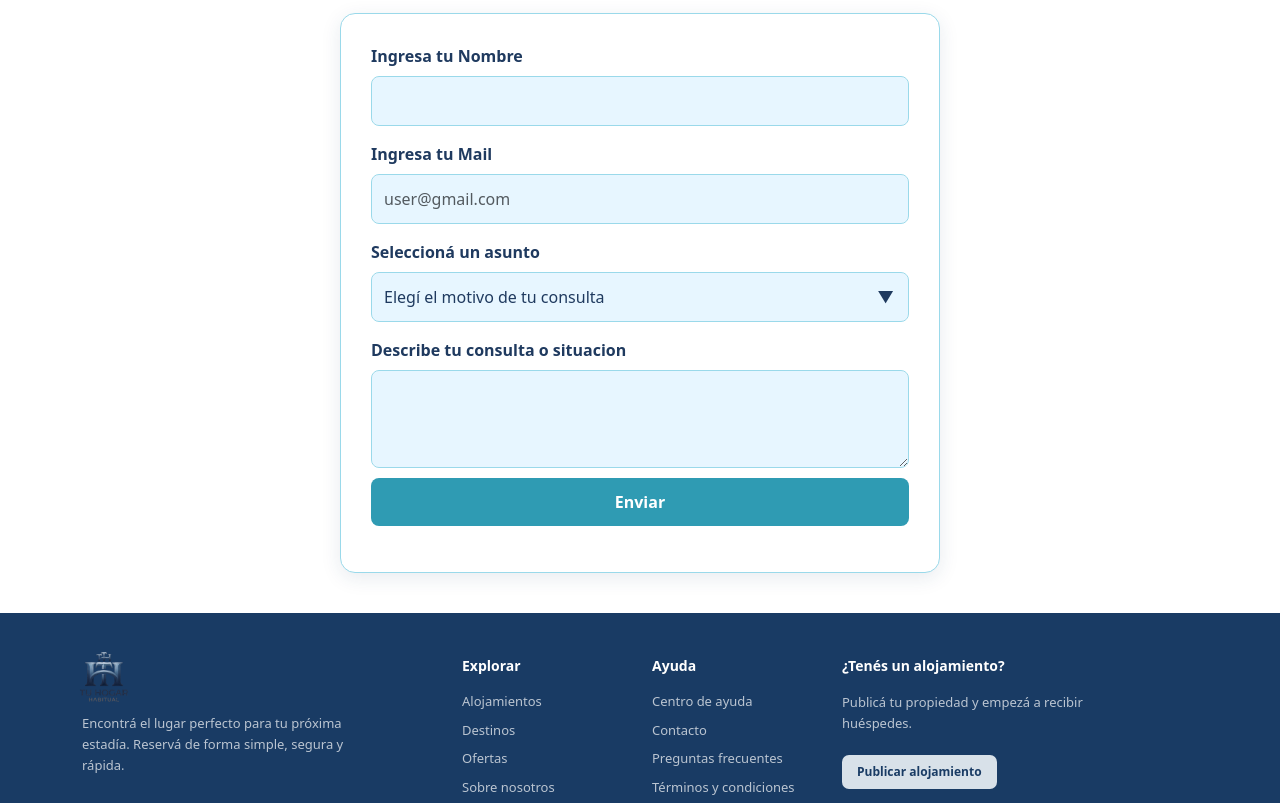
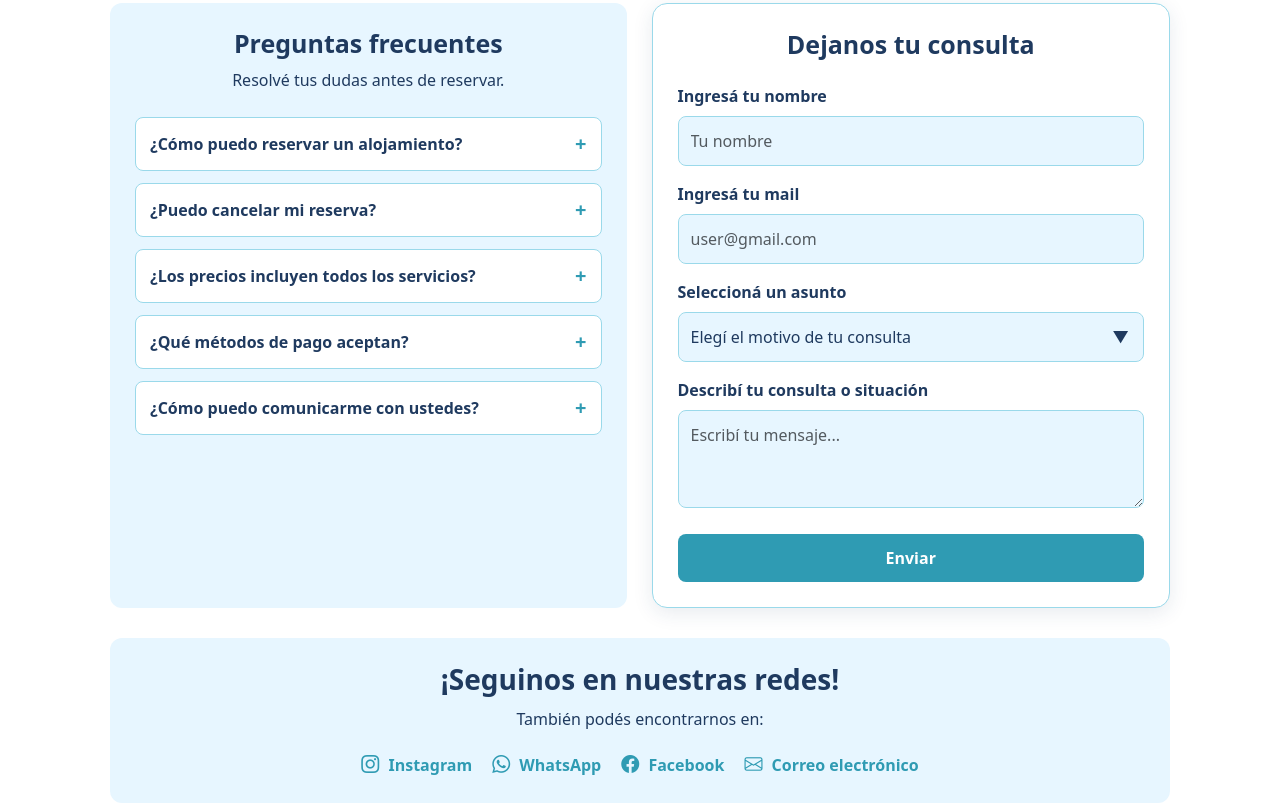
Before and after one commit to nahyuns/thh, an Angular app: page /ayudacontacto in a window 1280 px wide. Shown: the part 220-1023 px from the top of the page. Built offline with nearby package versions, Linux system fonts and the light colour scheme.

Commit message:
Actualize el diseño de ayudacontacto

```diff
--- a/src/app/components/ayudacontacto/ayudacontacto.css
+++ b/src/app/components/ayudacontacto/ayudacontacto.css
@@ -1,10 +1,11 @@
-
+/* Estilos del encabezado de contacto */
 .encabezado-contacto {
     text-align: center;
     margin: 40px auto 30px;
     padding: 0 20px;
 }
 
+/* Título principal */
 .titulo-contacto {
     color: #1F3A5F;
     font-size: 38px;
@@ -12,6 +13,7 @@
     margin-bottom: 15px;
 }
 
+/* Subtítulo del encabezado */
 .subtitulo-contacto {
     color: #2F9BB3;
     font-size: 18px;
@@ -21,53 +23,147 @@
     margin: 0 auto;
 }
 
-@media (max-width: 576px) {
-  .titulo-contacto {
-    font-size: 30px;
+/* Contenedor de las preguntas y el formulario */
+.contacto-contenedor {
+    display: flex;
+    align-items: stretch;
+    gap: 25px;
+    max-width: 1100px;
+    margin: 30px auto;
+    padding: 0 20px;
 }
 
-  .subtitulo-contacto {
-    font-size: 16px;
-  }
+/* Cuadro de preguntas frecuentes */
+.preguntas-frecuentes {
+    flex: 1;
+    min-width: 0;
+    padding: 25px;
+    background-color: #E7F6FF;
+    border-radius: 12px;
+    box-sizing: border-box;
 }
 
+/* Título de preguntas frecuentes */
+.preguntas-frecuentes h2 {
+    text-align: center;
+    color: #1F3A5F;
+    font-weight: bold;
+    font-size: 25px;
+    margin-bottom: 10px;
+}
 
+/* Subtítulo de preguntas frecuentes */
+.subtitulo {
+    text-align: center;
+    color: #1F3A5F;
+    margin-bottom: 25px;
+}
 
+/* Cuadro individual de cada pregunta */
+.pregunta {
+    background-color: #FFFFFF;
+    margin-bottom: 12px;
+    padding: 14px;
+    border-radius: 8px;
+    border: 1px solid #9AD9EA;
+}
 
+/* Texto de las preguntas */
+.pregunta summary {
+    color: #1F3A5F;
+    font-weight: bold;
+    cursor: pointer;
+    list-style: none;
+    position: relative;
+    padding-right: 25px;
+    line-height: 1.5;
+}
+
+/* Oculta la flecha predeterminada del navegador */
+.pregunta summary::-webkit-details-marker {
+    display: none;
+}
+
+/* Símbolo + al lado de cada pregunta */
+.pregunta summary::after {
+    content: "+";
+    position: absolute;
+    right: 0;
+    top: -3px;
+    font-size: 20px;
+    color: #2F9BB3;
+}
+
+/* Cambia el + por - cuando se abre una pregunta */
+.pregunta[open] summary::after {
+    content: "-";
+}
+
+/* Respuestas de las preguntas */
+.pregunta p {
+    color: #1F3A5F;
+    margin-top: 12px;
+    margin-bottom: 5px;
+    line-height: 1.6;
+    font-size: 14px;
+}
+
+/* Efecto al pasar el cursor por una pregunta */
+.pregunta summary:hover {
+    color: #2F9BB3;
+}
+
+/* Cuadro del formulario */
 .formulario-thh {
+    flex: 1;
+    min-width: 0;
+    margin: 0;
+    padding: 25px;
     background-color: #FFFFFF;
-  max-width: 600px;
-  margin: 40px auto;
-  padding: 30px;
     border: 1px solid #9AD9EA;
     border-radius: 15px;
     box-shadow: 0 5px 20px rgba(31, 58, 95, 0.10);
+    box-sizing: border-box;
 }
 
+/* Título del formulario */
+.titulo-formulario {
+    color: #1F3A5F;
+    font-size: 25px;
+    font-weight: bold;
+    text-align: center;
+    margin-bottom: 25px;
+}
+
+/* Etiquetas de los campos del formulario */
 .formulario-thh .form-label {
     color: #1F3A5F;
     font-weight: 600;
     margin-bottom: 8px;
 }
 
+/* Campos de texto del formulario */
 .formulario-thh .form-control {
+    width: 100%;
     background-color: #E7F6FF;
     border: 1px solid #9AD9EA;
     border-radius: 8px;
     padding: 12px;
+    box-sizing: border-box;
 }
 
+/* Efecto al seleccionar un campo */
 .formulario-thh .form-control:focus {
     border-color: #2F9BB3;
     box-shadow: 0 0 0 3px rgba(47, 155, 179, 0.2);
 }
 
-
-
+/* Contenedor del selector de asuntos */
 .selector-contenedor {
     position: relative;
 }
 
+/* Estilos del selector */
 .selector-asunto {
     width: 100%;
     padding: 13px 45px 13px 12px;
@@ -76,12 +172,11 @@
     border-radius: 8px;
     color: #1F3A5F;
     cursor: pointer;
-
-
     appearance: none;
     -webkit-appearance: none;
 }
 
+/* Flecha del selector */
 .flecha-selector {
     position: absolute;
     right: 15px;
@@ -93,15 +188,13 @@
     pointer-events: none;
 }
 
+/* Efecto al seleccionar el asunto */
 .selector-contenedor:focus-within .selector-asunto {
     border-color: #1F3A5F;
     box-shadow: 0 0 0 3px rgba(47, 155, 179, 0.2);
 }
 
-
-
-
-
+/* Botón para enviar el formulario */
 #boton {
     background-color: #2F9BB3;
     color: #FFFFFF;
@@ -115,14 +208,113 @@
     transition: 0.3s;
 }
 
+/* Efecto al pasar el cursor por el botón */
 #boton:hover {
     background-color: #1F3A5F;
 }
 
+/* Sección de redes sociales debajo de las columnas */
+.redes-sociales {
+    max-width: 1060px;
+    margin: 30px auto 40px;
+    padding: 25px;
+    text-align: center;
+    background-color: #E7F6FF;
+    border-radius: 12px;
+    box-sizing: border-box;
+}
 
-@media (max-width: 576px) {
+/* Título de redes sociales */
+.redes-sociales h3 {
+    color: #1F3A5F;
+    font-weight: bold;
+    margin-bottom: 10px;
+}
+
+/* Texto debajo del título de redes */
+.redes-sociales p {
+    color: #1F3A5F;
+    margin-bottom: 20px;
+}
+
+/* Distribución de los enlaces de redes */
+.lista-redes {
+    display: flex;
+    justify-content: center;
+    flex-wrap: wrap;
+    gap: 20px;
+}
+
+/* Estilos de los enlaces de redes */
+.lista-redes a {
+    color: #2F9BB3;
+    text-decoration: none;
+    font-weight: 600;
+    transition: 0.3s;
+}
+
+/* Efecto al pasar el cursor por los enlaces */
+.lista-redes a:hover {
+    color: #1F3A5F;
+    transform: translateY(-2px);
+}
+
+/* Tamaño y separación de los iconos */
+.lista-redes i {
+    margin-right: 5px;
+    font-size: 18px;
+}
+
+/* Adaptación para tablets y celulares */
+@media (max-width: 768px) {
+
+    /* Coloca las columnas una debajo de la otra */
+    .contacto-contenedor {
+        flex-direction: column;
+        margin: 20px auto;
+        padding: 0 15px;
+    }
+
+    /* Ambas secciones ocupan todo el ancho disponible */
+    .preguntas-frecuentes,
     .formulario-thh {
-    margin: 20px 10px;
+        width: 100%;
+        flex: auto;
+    }
+
+    /* Reduce los espacios internos */
+    .preguntas-frecuentes,
+    .formulario-thh {
         padding: 20px;
     }
+
+    /* Ajusta el ancho y los márgenes de las redes */
+    .redes-sociales {
+        margin: 20px 15px 30px;
     }
+}
+
+/* Ajustes para celulares pequeños */
+@media (max-width: 576px) {
+
+    /* Reduce el tamaño del título principal */
+    .titulo-contacto {
+        font-size: 30px;
+    }
+
+    /* Reduce el tamaño del subtítulo */
+    .subtitulo-contacto {
+        font-size: 16px;
+    }
+
+    /* Reduce el título de las preguntas y el formulario */
+    .preguntas-frecuentes h2,
+    .titulo-formulario {
+        font-size: 22px;
+    }
+
+    /* Reduce el espacio entre los enlaces sociales */
+    .lista-redes {
+        gap: 15px;
+    }
+}
--- a/src/app/components/ayudacontacto/ayudacontacto.html
+++ b/src/app/components/ayudacontacto/ayudacontacto.html
@@ -1,4 +1,6 @@
-<!--Comienza ayudaYcontacto-->
+<!-- Comienza la sección de ayuda y contacto -->
+
+<!-- Encabezado de la página -->
 <div class="encabezado-contacto">
     <h1 class="titulo-contacto">Contactanos</h1>
     <h3 class="subtitulo-contacto">
@@ -6,23 +8,90 @@
     </h3>
 </div>
 
-<!--Formulario-->
+<!-- Contenedor de las preguntas y el formulario -->
+<div class="contacto-contenedor">
+
+    <!-- Preguntas frecuentes, lado izquierdo -->
+    <div class="preguntas-frecuentes">
+
+        <h2>Preguntas frecuentes</h2>
+        <p class="subtitulo">Resolvé tus dudas antes de reservar.</p>
+
+        <!-- Primera pregunta -->
+        <details class="pregunta">
+            <summary>¿Cómo puedo reservar un alojamiento?</summary>
+            <p>
+                Podés elegir tu destino, buscar el alojamiento que más te guste
+                y comunicarte con nosotros para consultar la disponibilidad.
+            </p>
+        </details>
+
+        <!-- Segunda pregunta -->
+        <details class="pregunta">
+            <summary>¿Puedo cancelar mi reserva?</summary>
+            <p>
+                Sí, podés solicitar la cancelación. Las condiciones dependerán
+                del alojamiento y de sus políticas de reserva.
+            </p>
+        </details>
+
+        <!-- Tercera pregunta -->
+        <details class="pregunta">
+            <summary>¿Los precios incluyen todos los servicios?</summary>
+            <p>
+                Los servicios incluidos se detallan en la información de cada
+                alojamiento. Te recomendamos revisarlos antes de reservar.
+            </p>
+        </details>
+
+
+        <!-- Cuarta pregunta -->
+        <details class="pregunta">
+            <summary>¿Qué métodos de pago aceptan?</summary>
+            <p>
+                Aceptamos pagos mediante transferencia
+                 bancaria, tarjeta de credito/debito y Mercado pago.
+            </p>
+        </details>
+
+
+
+        <!-- Quinta pregunta -->
+        <details class="pregunta">
+            <summary>¿Cómo puedo comunicarme con ustedes?</summary>
+            <p>
+                Podés escribirnos mediante el formulario de contacto
+                o a través de nuestras redes sociales.
+            </p>
+        </details>
+
+    </div>
+
+    <!-- Formulario de contacto, lado derecho -->
     <div class="formulario-thh">
+
+        <h2 class="titulo-formulario">Dejanos tu consulta</h2>
+
+        <!-- Campo para ingresar el nombre -->
         <div class="mb-3">
             <label for="nombre1" class="form-label">
-            Ingresa tu Nombre
+                Ingresá tu nombre
             </label>
-        <input type="text" class="form-control" id="nombre1" placeholder="">
+            <input type="text" class="form-control" id="nombre1"
+                placeholder="Tu nombre">
         </div>
 
+        <!-- Campo para ingresar el correo -->
         <div class="mb-3">
             <label for="exampleFormControlInput1" class="form-label">
-            Ingresa tu Mail
+                Ingresá tu mail
             </label>
-        <input type="email" class="form-control" id="exampleFormControlInput1" placeholder="user@gmail.com">
+            <input type="email" class="form-control"
+                id="exampleFormControlInput1"
+                placeholder="user@gmail.com">
         </div>
 
-
+        <!-- Selector del asunto de la consulta -->
         <div class="mb-3">
             <label for="asunto" class="form-label">
                 Seleccioná un asunto
@@ -42,19 +111,55 @@
                     <option>Otro motivo</option>
                 </select>
 
+                <!-- Flecha del selector -->
                 <span class="flecha-selector">▼</span>
             </div>
         </div>
 
-
+        <!-- Campo para escribir el mensaje -->
         <div class="mb-3">
             <label for="exampleFormControlTextarea1" class="form-label">
-            Describe tu consulta o situacion
+                Describí tu consulta o situación
             </label>
-        <textarea class="form-control" id="exampleFormControlTextarea1" rows="3"></textarea>
+            <textarea class="form-control"
+                id="exampleFormControlTextarea1" rows="3"
+                placeholder="Escribí tu mensaje..."></textarea>
+        </div>
 
+        <!-- Botón para enviar -->
         <button type="button" id="boton">
             Enviar
         </button>
+
     </div>
+
 </div>
+
+<!-- Sección de redes sociales debajo de las dos columnas -->
+<div class="redes-sociales">
+
+    <h3>¡Seguinos en nuestras redes!</h3>
+    <p>También podés encontrarnos en:</p>
+
+    <!-- Enlaces a las redes sociales -->
+    <div class="lista-redes">
+
+        <a href="#" target="_blank">
+            <i class="bi bi-instagram"></i> Instagram
+        </a>
+
+        <a href="#" target="_blank">
+            <i class="bi bi-whatsapp"></i> WhatsApp
+        </a>
+
+        <a href="#" target="_blank">
+            <i class="bi bi-facebook"></i> Facebook
+        </a>
+
+        <a href="mailto:contacto@thh.com">
+            <i class="bi bi-envelope"></i> Correo electrónico
+        </a>
+
+    </div>
+
+</div>
```
Lines whose indentation alone changed are shown as unchanged.
